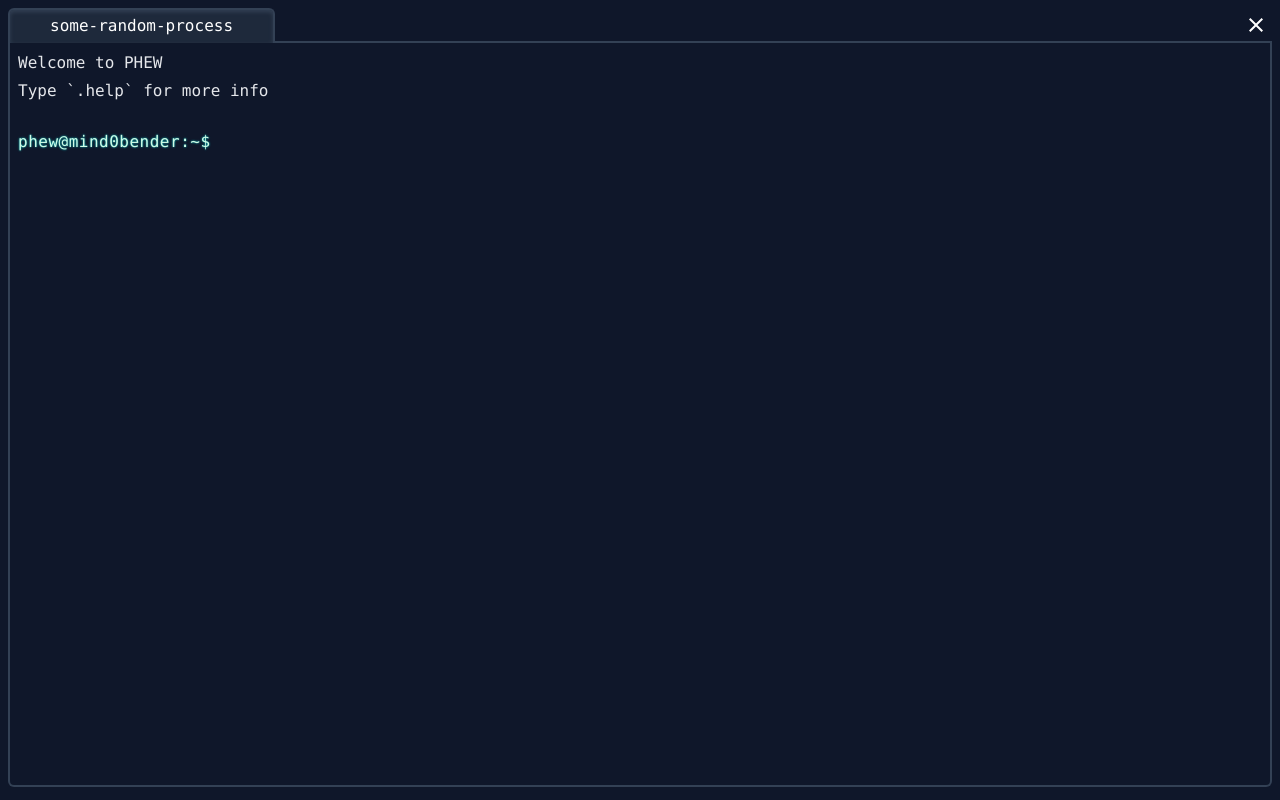
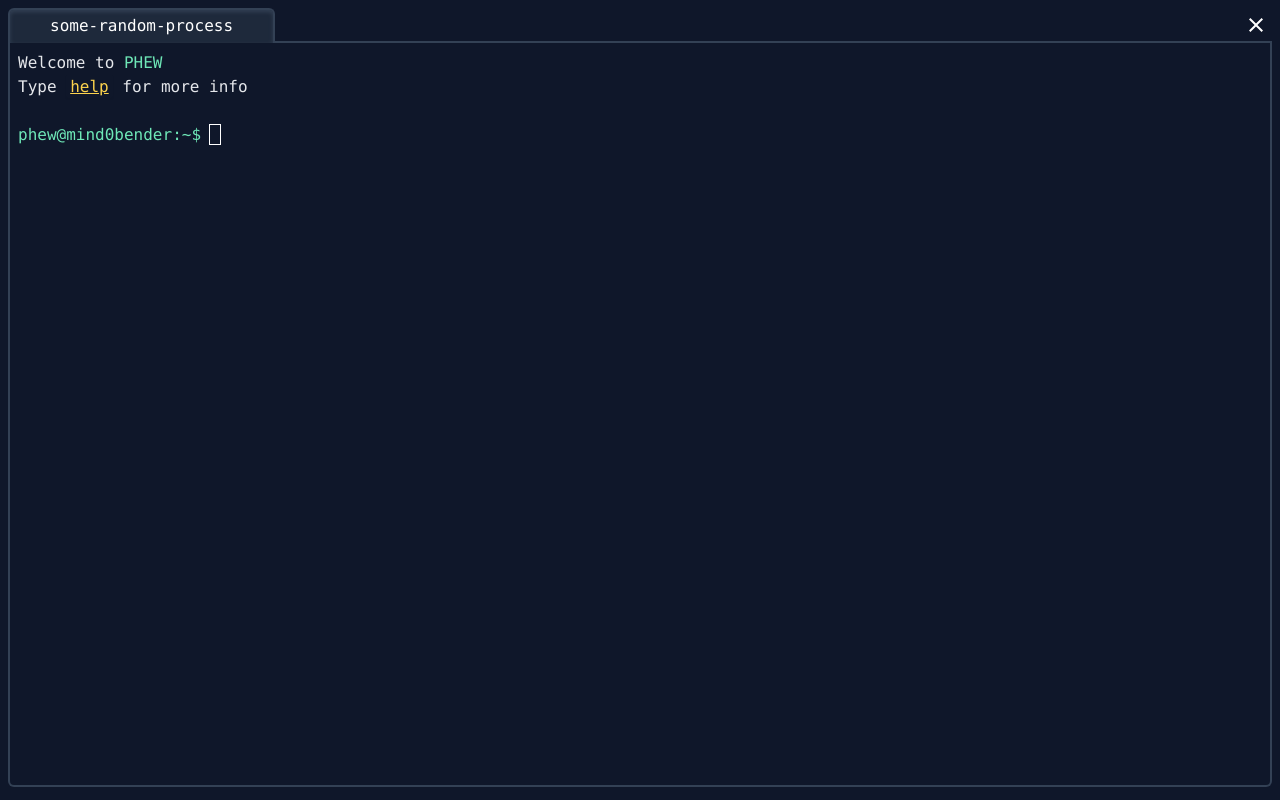
Before and after one commit to mind0bender/phew-olld, a Next.js app: page / in a window 1280 px wide. Built offline with nearby package versions, Linux system fonts and the light colour scheme.

Commit message:
[UPDATE]: [cursur improved(not a hardcoded relative right, can go to the next line)]

```diff
--- a/pages/index.tsx
+++ b/pages/index.tsx
@@ -32,8 +32,24 @@ const Home: NextPage = () => {
   const [prevCommandsIdx, setPrevCommandsIdx] = useState<number>(-1);
 
   const [output, setOutput] = useState<ReactNode[]>([
-    "Welcome to PHEW",
-    "Type `.help` for more info\n",
+    <div key={-1}>
+      <div>
+        Welcome to <span className="text-emerald-300">PHEW</span>
+      </div>
+      <div>
+        Type{" "}
+        <span
+          onClick={() => {
+            setCommand("help");
+            setCaretPosition(4);
+          }}
+          className="text-amber-300 underline hover:bg-slate-800 hover:ring ring-slate-800 shadow-sm cursor-pointer rounded-sm px-1 py-0.5 duration-100"
+        >
+          help
+        </span>{" "}
+        for more info
+      </div>
+    </div>,
   ]);
 
   useEffect((): (() => void) => {
@@ -146,7 +162,7 @@ const Home: NextPage = () => {
           </div>
         </div>
         <label htmlFor="cmdinp" className="flex grow">
-          <div className="grow cursor-text h-[calc(100vh-3.5rem)] overflow-y-scroll scrollbar-code rounded-b-md p-2 border-x-2 border-b-2 border-slate-700">
+          <div className="grow cursor-text h-[calc(100vh-3.5rem)] overflow-y-scroll scrollbar rounded-b-md p-2 border-x-2 border-b-2 border-slate-700">
             <input
               id="cmdinp"
               ref={cmdInp}
@@ -159,32 +175,42 @@ const Home: NextPage = () => {
               value={command}
               onChange={onChangeHandler}
             />
-            <div className="command flex flex-col gap-1">
+            <div className="flex flex-col gap-1">
               {output.map((line: ReactNode, idx) => {
                 return (
-                  <div className="command" key={idx}>
+                  <div
+                    className="text-gray-200 whitespace-pre-wrap break-all selection:bg-emerald-500 selection:text-slate-900"
+                    key={idx}
+                  >
                     {line}
                     <br />
                   </div>
                 );
               })}
             </div>
-            <div className="flex gap-2 items-baseline">
-              <div className="prompt">
+            <div className="flex gap-2 max-h-fit items-baseline">
+              <div className="text-emerald-300 max-h-fit">
                 phew@{user.name}:{path}$
               </div>
-              <div className="flex">
-                <span className="command">{command}</span>
+              <div className="text-gray-200 whitespace-pre-wrap break-all selection:bg-emerald-500 selection:text-slate-900">
+                {Array.from(command.slice(0, caretPosition)).map(
+                  (char: string, idx: number) => (
+                    <span key={idx}>{char}</span>
+                  )
+                )}
                 <span
                   ref={caret}
-                  style={{
-                    top: "1px",
-                    right: `${(command.length - caretPosition) * 8.75}px`,
-                  }}
-                  className={`caret relative ${
-                    isFocused ? "caret-focus" : "caret-blur"
+                  className={`h-5 text-gray-200 selection:border-0 border-white border ${
+                    isFocused && "animate-blink"
                   }`}
-                />
+                >
+                  {command[caretPosition] || " "}
+                </span>
+                {Array.from(command.slice(caretPosition + 1)).map(
+                  (char: string, idx: number) => (
+                    <span key={idx}>{char}</span>
+                  )
+                )}
               </div>
             </div>
           </div>
--- a/styles/globals.css
+++ b/styles/globals.css
@@ -3,50 +3,31 @@
 @tailwind utilities;
 
 @layer base {
-  .scrollbar-code::-webkit-scrollbar {
+  .scrollbar::-webkit-scrollbar {
     @apply w-2 rounded-br;
   }
 
-  .scrollbar-code::-webkit-scrollbar-track {
+  .scrollbar::-webkit-scrollbar-track {
     @apply bg-slate-800 rounded-br;
   }
 
-  .scrollbar-code::-webkit-scrollbar-thumb {
+  .scrollbar::-webkit-scrollbar-thumb {
     @apply bg-slate-700 rounded-br;
   }
 
-  .scrollbar-code::-webkit-scrollbar-thumb:hover {
+  .scrollbar::-webkit-scrollbar-thumb:hover {
     @apply bg-slate-600 rounded-br;
   }
 }
 
-@layer components {
-  .command {
-    @apply text-gray-200 whitespace-pre-wrap break-all selection:bg-emerald-500;
+@keyframes blink {
+  from {
+    @apply bg-white text-black;
   }
-  .prompt {
-    @apply text-emerald-100;
-    text-shadow: 0 0 2px #0dd;
-    letter-spacing: 0.5px;
+  to {
+    @apply bg-white text-black;
   }
-  .caret {
-    @apply px-1 h-4 mt-1;
-  }
-  .caret-focus {
-    @apply backdrop-invert;
-    animation: blink 1.5s step-end infinite;
-  }
-  .caret-blur {
-    @apply border;
+  50% {
+    @apply bg-transparent text-gray-200;
   }
 }
-
-@keyframes blink {
-  from,
-  to {
-    @apply backdrop-invert;
-  }
-  50% {
-    @apply backdrop-invert-0;
-  }
-}
--- a/tailwind.config.js
+++ b/tailwind.config.js
@@ -5,7 +5,9 @@ module.exports = {
     "./components/**/*.{js,ts,jsx,tsx}",
   ],
   theme: {
-    extend: {},
+    extend: {
+      animation: { blink: "blink 1.5s step-end infinite" },
+    },
   },
   plugins: [],
 };
```
